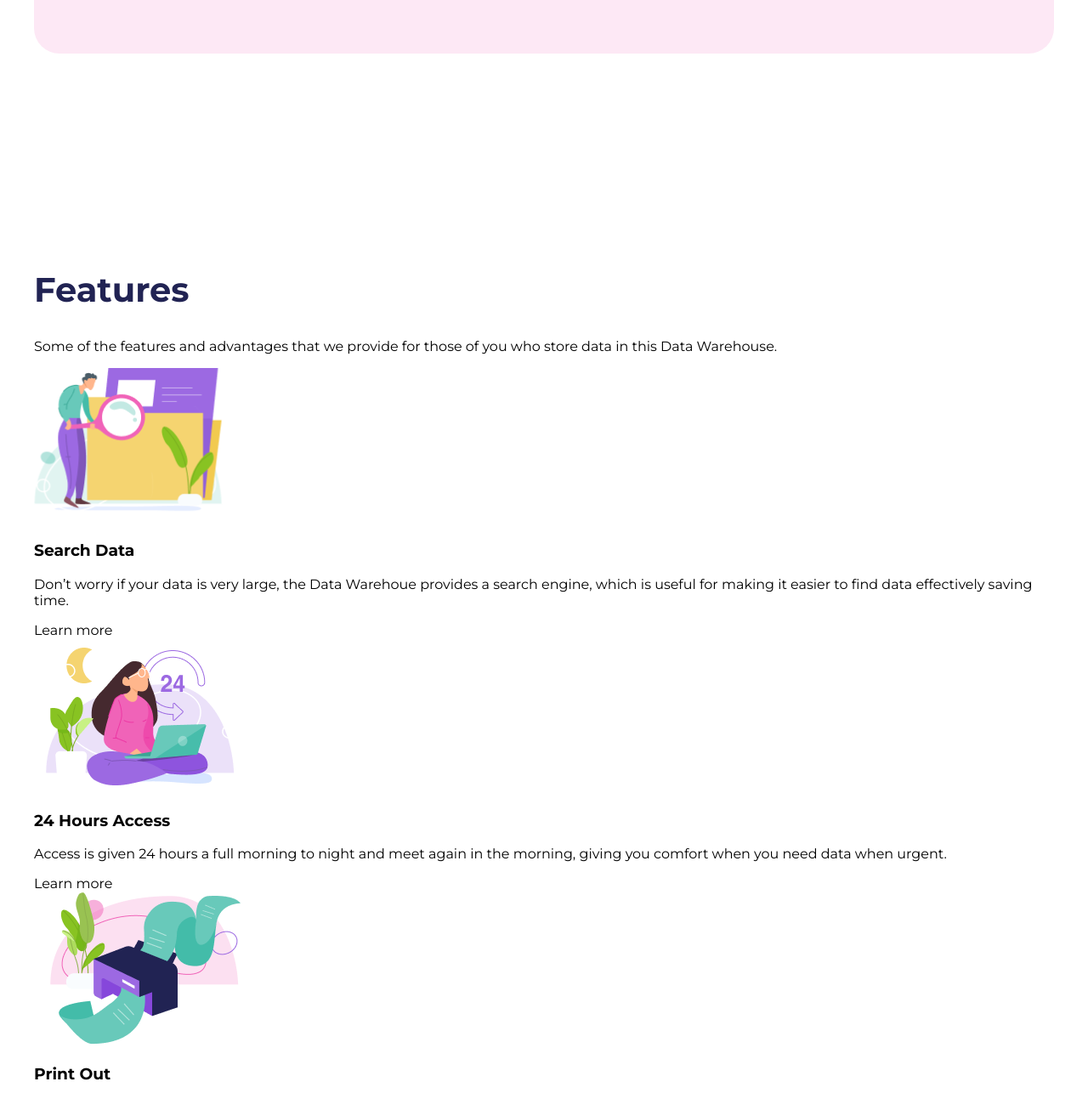
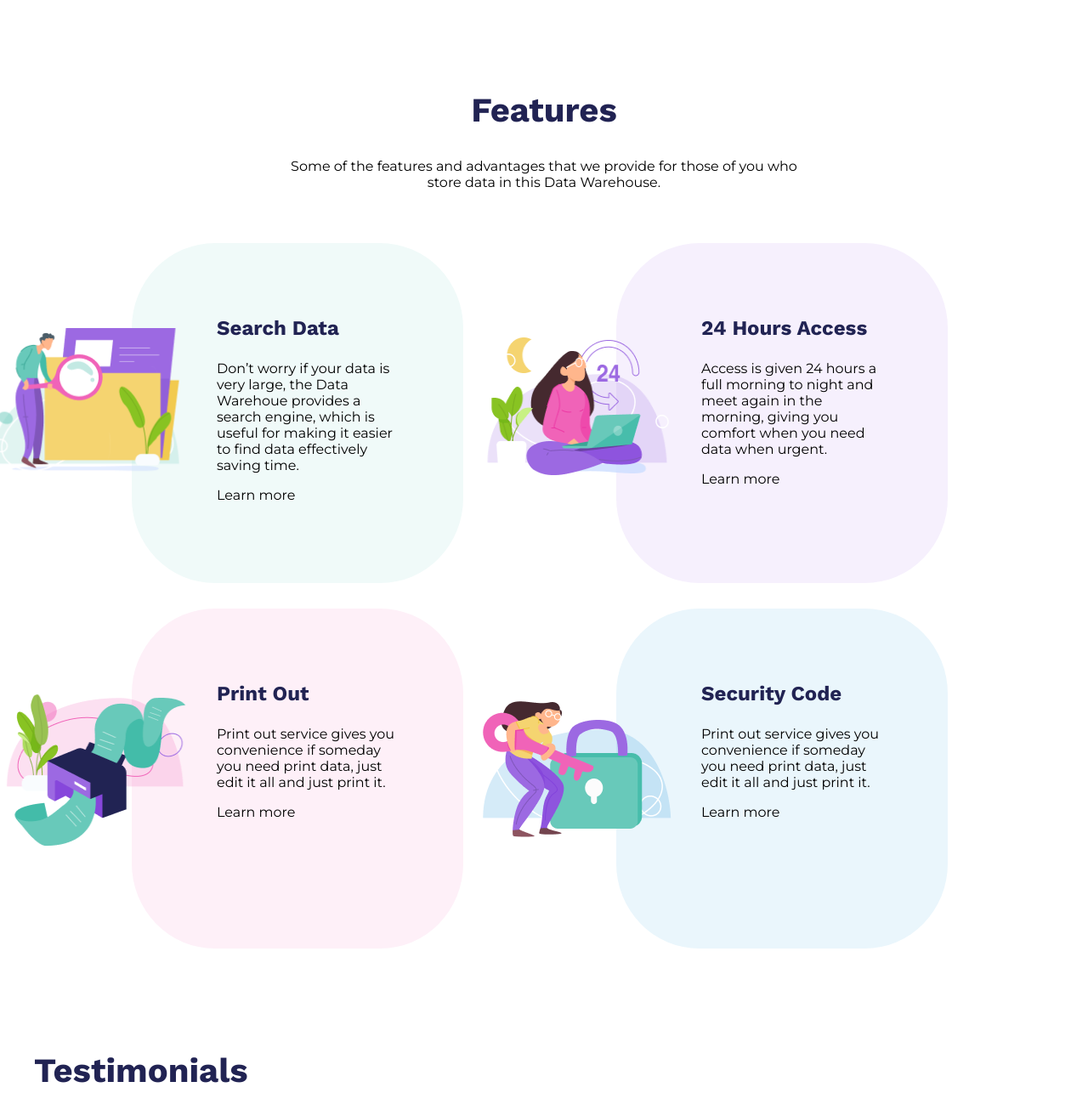
Before and after one commit to MaryMaistrova/exam-project, a plain HTML site: page index.html in a window 1280 px wide. Shown: the part 1327-2613 px from the top of the page at 85% size. Drawn offline with nearby package versions, Linux system fonts and the light colour scheme.

Commit message:
features done

```diff
--- a/index.html
+++ b/index.html
@@ -16,7 +16,7 @@
 <body>
   <header>
     <div class="left-part">
-      <div class="logo"><img src="images/Logo.svg" alt="" width="45px" height="35px"  ></div>
+      <div class="logo"><img src="images/Logo.svg" alt="" width="45px" height="35px"></div>
       <div class="menu">
         <ul>
           <li>About</li>
@@ -31,7 +31,7 @@
 
   <main>
     <article class="first">
-      <div class="text-part">
+      <div class="first-text-part">
         <h1>Save your data storage here.</h1>
         <p>Data Warehouse is a data storage area that has been
           tested for security, so you can store your data here
@@ -53,41 +53,52 @@
       </div>
     </article>
 
-    <article>
+    <div class="some-text">
       <h2>Features</h2>
       <p>Some of the features and advantages that we provide for those of you who store data in this Data Warehouse.</p>
-      <section class="griddy">
-        <img src="images/search-data.png" alt="">
+    </div>
+
+    <article class="cards">
+
+      <ul>
+        <li>
+          <img src="images/search-data.png" height="180px" width="230px" alt="">
+          <div class="text-part">
             <h3>Search Data</h3>
             <p>Don’t worry if your data is very large, the Data Warehoue provides a search engine, which is useful for
               making it easier to find data effectively saving time.</p>
             <a href="">Learn more</a>
-      </section>
-
-      <section class="griddy">
-        <img src="images/24-hours.png" alt="">
+          </div>
+        </li>
+        <li>
+          <img src="images/24-hours.png" height="180px" width="230px" alt="">
+          <div class="text-part">
             <h3>24 Hours Access</h3>
             <p>Access is given 24 hours a full morning to night and
               meet again in the morning, giving you comfort when
               you need data when urgent.</p>
             <a href="">Learn more</a>
-      </section>
-
-      <section class="griddy">
-        <img src="images/print-out.png" alt="">
+          </div>
+        </li>
+        <li>
+          <img src="images/print-out.png" height="180px" width="230px" alt="">
+          <div class="text-part">
             <h3>Print Out</h3>
             <p>Print out service gives you convenience if someday
               you need print data, just edit it all and just print it.</p>
             <a href="">Learn more</a>
-      </section>
-
-      <section class="griddy">
-        <img src="images/security.png" alt="">
+          </div>
+        </li>
+        <li>
+          <img src="images/security.png" height="180px" width="230px" alt="">
+          <div class="text-part">
             <h3>Security Code</h3>
             <p>Print out service gives you convenience if someday
               you need print data, just edit it all and just print it.</p>
             <a href="">Learn more</a>
-      </section>
+          </div>
+        </li>
+      </ul>
     </article>
 
     <article>
--- a/style.css
+++ b/style.css
@@ -60,7 +60,7 @@ main {
   min-height: 100px;
   display: flex;
   flex-direction: column;
-  gap: 150px;
+  padding-bottom: 100px;
   margin: auto;
 }
 
@@ -72,20 +72,21 @@ article {
 h1 {
   font-size: 80px;
   color: #212353;
+  font-family: 'Work Sans', 'Lucida Sans Regular', 'Lucida Grande', 'Lucida Sans Unicode', Geneva, Verdana, sans-serif;
 }
 
-.text-part {
+.first-text-part {
   max-width: 600px;
   text-align: left;
   position: absolute;
   z-index: 1;
 }
 
-.text-part>p {
+.first-text-part>p {
   max-width: 400px;
 }
 
-.text-part>button {
+.first-text-part>button {
   font-family: 'Montserrat', 'Lucida Sans Regular', 'Lucida Grande', 'Lucida Sans Unicode', Geneva, Verdana, sans-serif;
   border: none;
   background-color: #8A40EE;
@@ -98,11 +99,11 @@ h1 {
   text-align: center;
 }
 
-.text-part>button>a {
+.first-text-part>button>a {
   color: #fff;
 }
 
-.text-part>button:not(:hover) {
+.first-text-part>button:not(:hover) {
   background-color: #9C69E2;
   opacity: 60%;
 }
@@ -117,9 +118,10 @@ h1 {
   display: flex;
   background-color: #FDE8F5;
   border-radius: 30px;
-  padding: 70px;
+  padding: 40px;
   justify-content: space-between;
   text-align: center;
+  margin: 100px 50px 50px 50px;
 }
 
 .text-2 {
@@ -131,10 +133,68 @@ h2 {
   font-size: 40px;
   color: #212353;
   padding-top: 70px;
+  font-family: 'Work Sans', 'Lucida Sans Regular', 'Lucida Grande', 'Lucida Sans Unicode', Geneva, Verdana, sans-serif;
 }
 
-.text-2>p {
-  font-size: 18px;
-  color: #4B5D68;
-  text-align: left;
+.some-text {
+  max-width: 638px;
+  margin-inline: auto;
+  text-align: center;
+  padding-bottom: 30px;
 }
+
+.cards {
+  margin: auto;
+  max-width: 1200px;
+}
+
+.cards>ul {
+  display: flex;
+  flex-wrap: wrap;
+  gap: 30px;
+}
+
+.cards li {
+  width: 540px;
+  height: 400px;
+  display: flex;
+  position: relative;
+  justify-content: center;
+}
+
+.text-part {
+  width: 220px;
+  padding: 62px 70px 62px 100px;
+  border-radius: 25%;
+  position: relative;
+  z-index: -1;
+}
+
+li:nth-of-type(1) .text-part{
+  background-color: #F0FAF9;
+}
+
+li:nth-of-type(2) .text-part{
+  background-color: #F6F0FD;
+}
+
+li:nth-of-type(3) .text-part{
+  background-color: #FEF0F8;
+}
+
+li:nth-of-type(4) .text-part{
+  background-color: #EAF6FC;
+}
+
+h3 {
+  font-size: 24px;
+  color: #212353;
+  font-family: 'Work Sans', 'Lucida Sans Regular', 'Lucida Grande', 'Lucida Sans Unicode', Geneva, Verdana, sans-serif;
+}
+
+.cards>ul>li>img {
+  position: absolute;
+  right: 400px;
+  top: 100px;
+  z-index: 1;
+}
```
Lines whose indentation alone changed are shown as unchanged.
